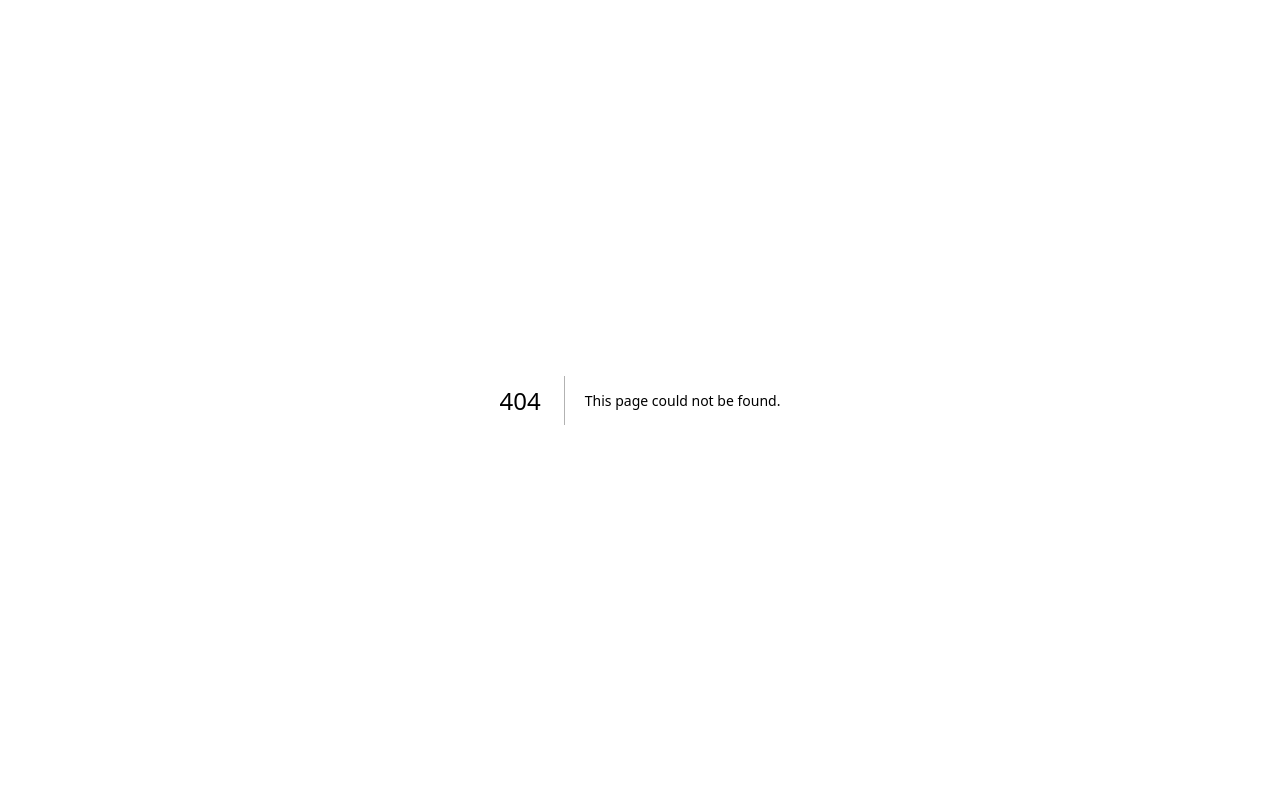
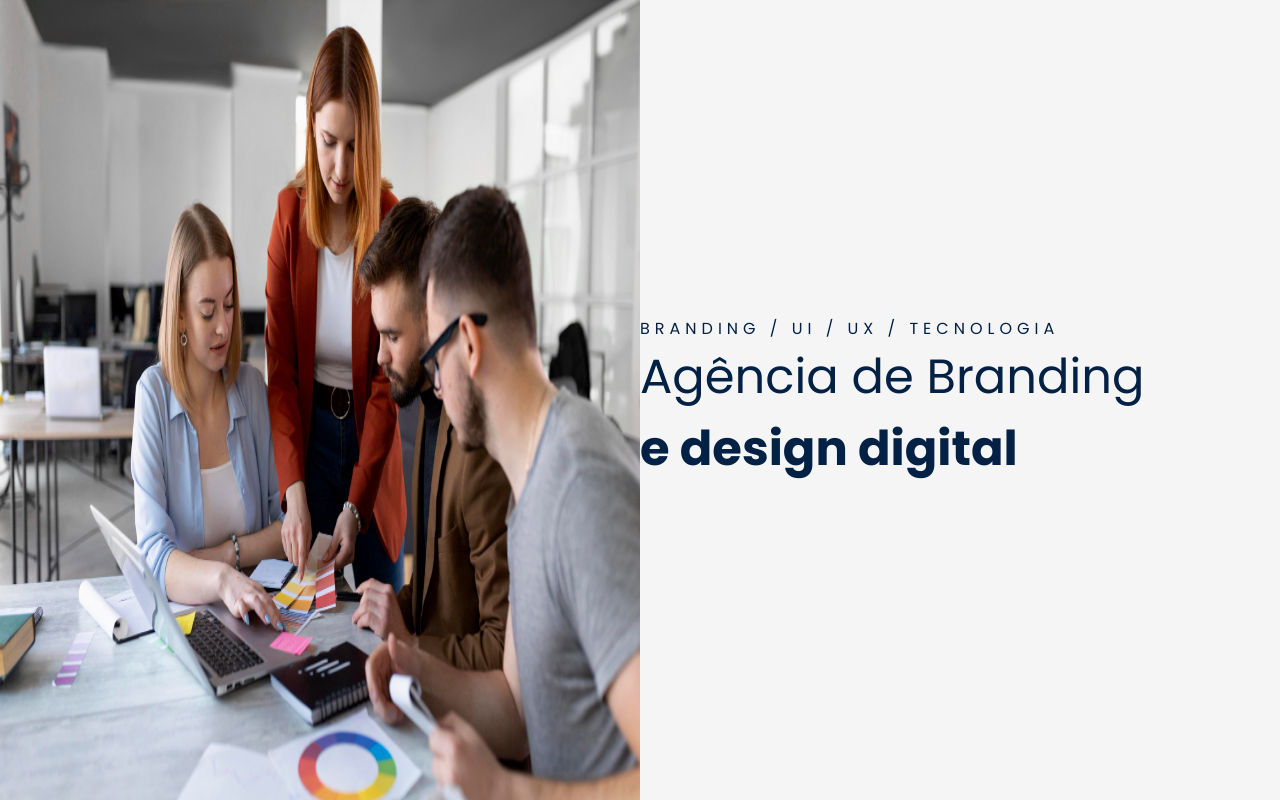
Before and after one commit to icaro-lvr/agencia, a Next.js app: page /comps/sectionBanner in a window 1280 px wide. Before the commit this address had no page. Built offline with nearby package versions, Linux system fonts and the light colour scheme.

Commit message:
feat: Primeira parte do código feita

```diff
--- /dev/null
+++ b/src/app/comps/sectionBanner/page.jsx
@@ -0,0 +1,22 @@
+import style from './page.module.css';
+import  Image from 'next/image';
+
+export default function SecaoBanner() {
+    return(
+        <>
+
+        <div className={style.secaoBanner}>
+            <Image src="/assets/Banner/banner.jpg" alt="Banner" width={1000} height={1000} className={style.banner}/>
+
+            <div className={style.textos}>
+            <p> BRANDING / UI / UX / TECNOLOGIA </p>
+            <h1> Agência de Branding</h1>
+            <span>e design digital</span>
+            </div>
+
+
+        </div>
+
+        </>
+    )
+}
--- /dev/null
+++ b/src/app/comps/sectionBanner/page.module.css
@@ -0,0 +1,37 @@
+.secaoBanner{
+    display: flex;
+    flex-direction: row;
+    align-items: center;
+    gap: 0;
+    background-color: #f5f5f5;
+    width: 100vw;
+    height: 100vh;
+}
+
+.banner{
+    width: 50%;
+    height: 100%;
+}
+
+.textos{
+    padding: 50px 0;
+    gap: 20px;
+    color: #022144;
+    text-align: left;
+}
+
+.textos  p{
+    font-size: 1rem;
+    letter-spacing: 5px;
+}
+
+.textos h1, .textos span{
+    font-size: 3rem;
+}
+
+.textos h1{
+    font-weight: normal;
+}
+.textos span{
+    font-weight: bold;
+}
```
Also changed, not shown: src/app/comps/sectionTopo/topo.jsx (added, +46 -0 lines), src/app/comps/sectionTopo/topo.module.css (added, +32 -0 lines).
